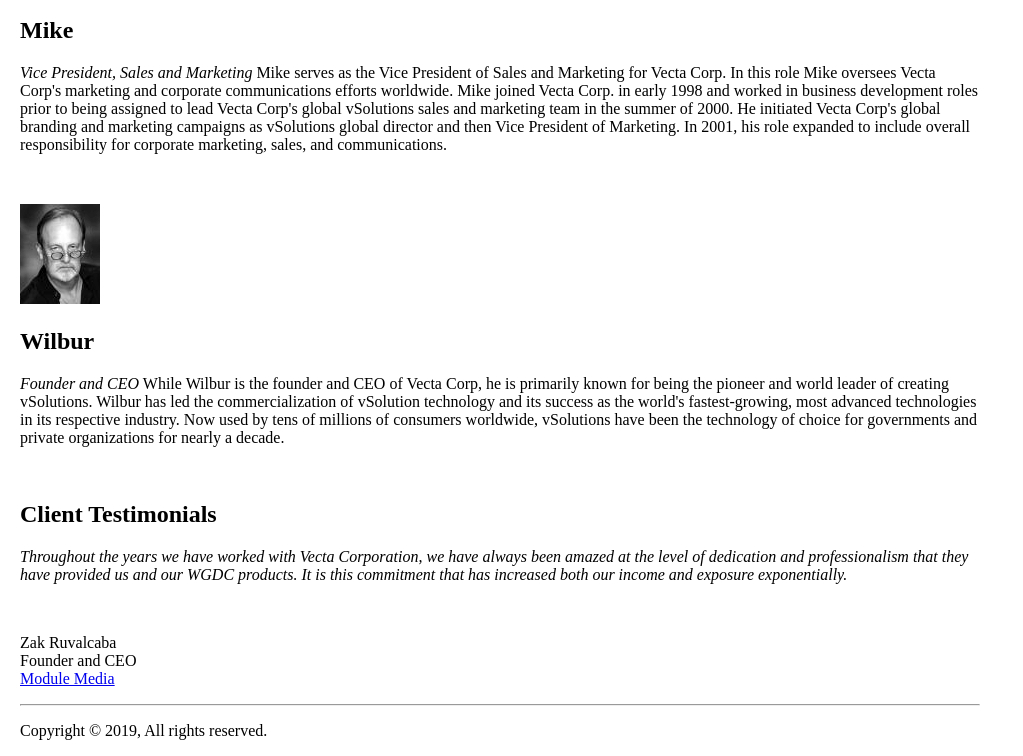
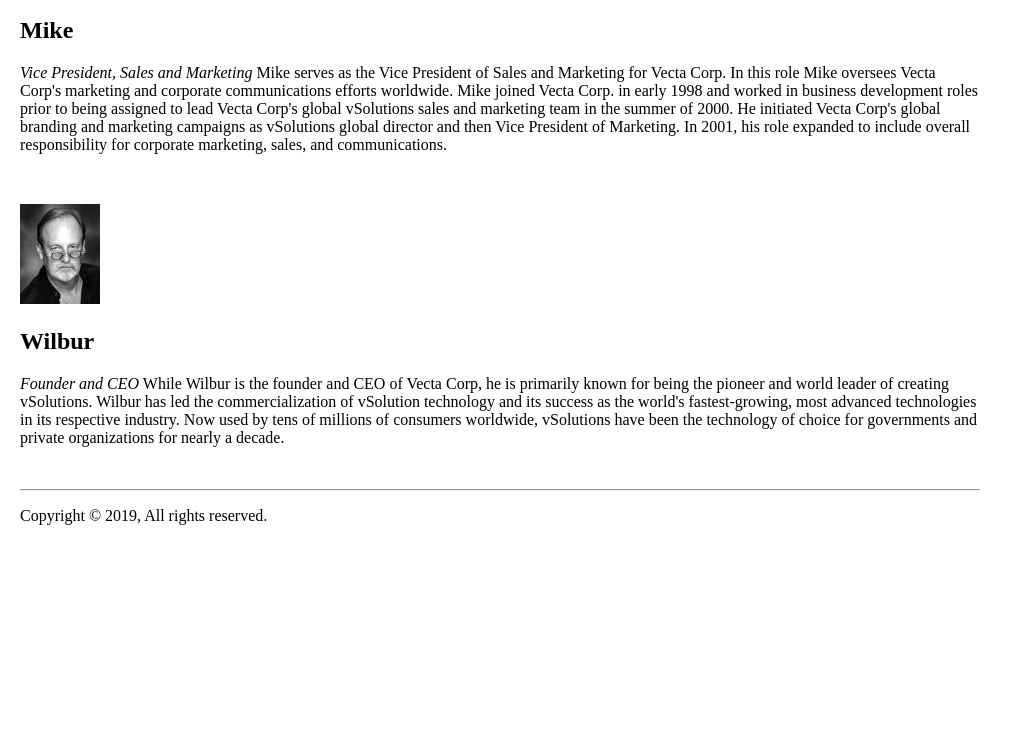
Before and after one commit to nahla-elshafey/Assignment_2, a plain HTML site: page aboutus.html in a window 1280 px wide. Shown: the part 1530-2286 px from the top of the page, without its empty margins (0-1023 px from the left). After the commit the page ends 2071 px from the top, so only its background shows below. Drawn offline with Linux system fonts and the light colour scheme.

Commit message:
edit 2
removed extra lines

```diff
--- a/aboutus.html
+++ b/aboutus.html
@@ -48,10 +48,6 @@
 	<p><i>Founder and CEO</i>
         While Wilbur is the founder and CEO of Vecta Corp, he is primarily known for being the pioneer and world leader of creating vSolutions. Wilbur has led the commercialization of vSolution technology and its success as the world's fastest-growing, most advanced technologies in its respective industry. Now used by tens of millions of consumers worldwide, vSolutions have been the technology of choice for governments and private organizations for nearly a decade.</p>
     <br>
-	<h2 class="head">Client Testimonials</h2>
-	<p><i>Throughout the years we have worked with Vecta Corporation, we have always been amazed at the level of dedication and professionalism that they have provided us and our WGDC products. It is this commitment that has increased both our income and exposure exponentially.</i></p>
-	<br>
-	<p>Zak Ruvalcaba<br>Founder and CEO<br><a href="http://www.modulemedia.com.">Module Media</a><br></p>
     <hr>
     <p>Copyright &copy; 2019, All rights reserved.</p>
 </body>
```
